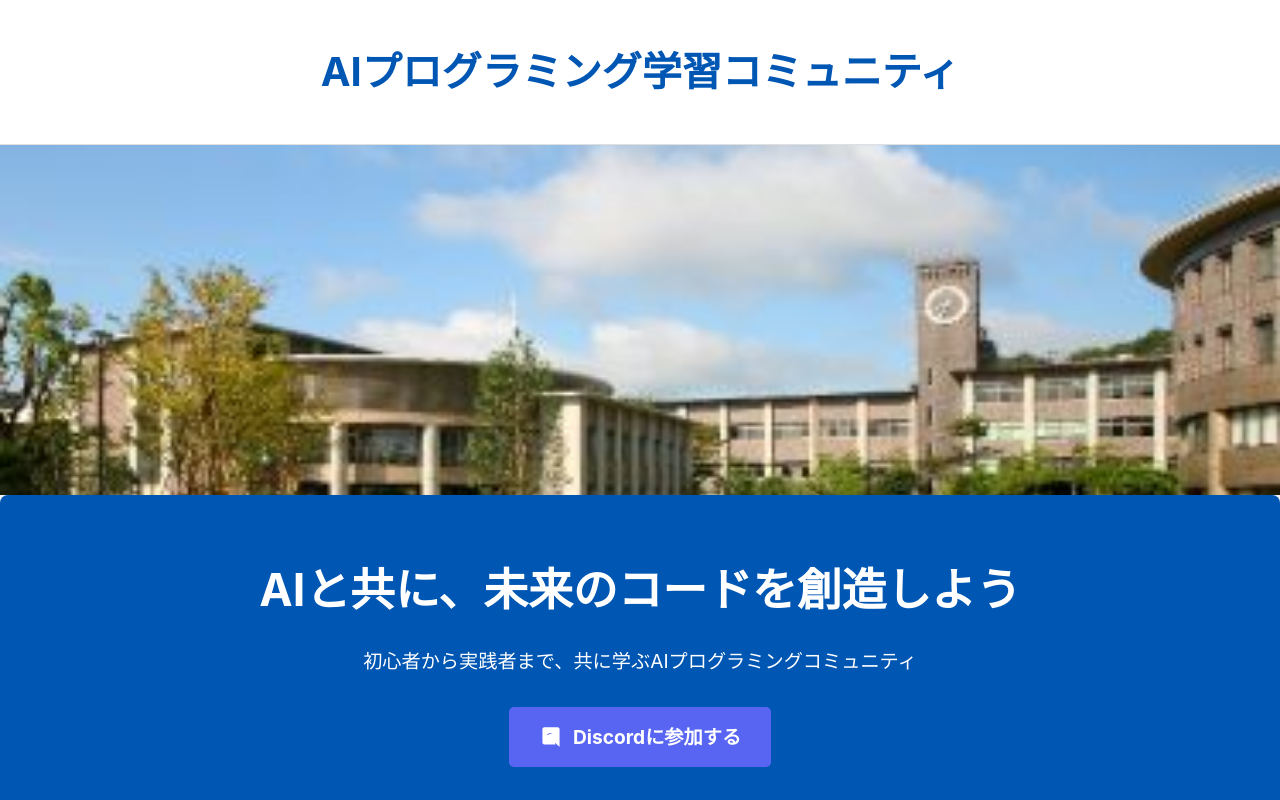
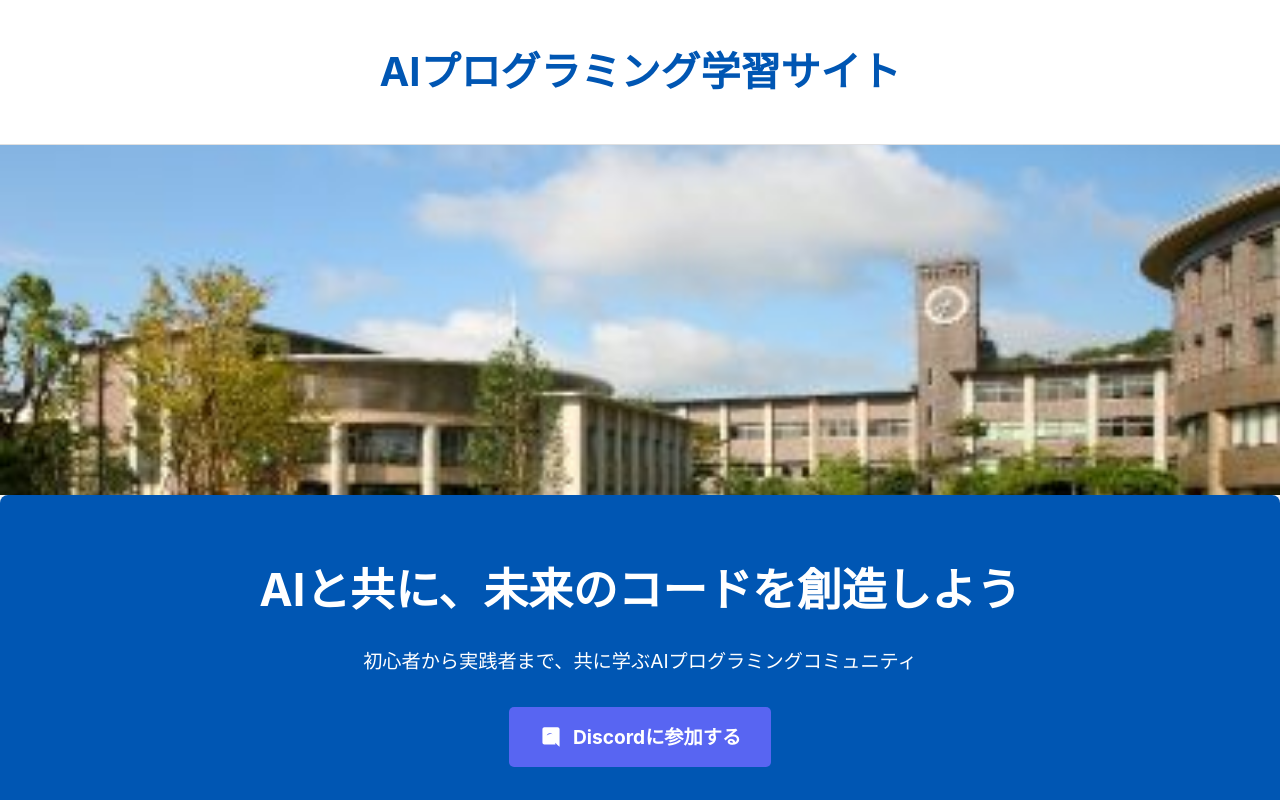
Before and after one commit to tmktmu/ai-lp-2, a plain HTML site: page index.html in a window 1280 px wide. Shown: the top 800 px of the page. Drawn offline with Linux system fonts and the light colour scheme.

Commit message:
2回目のコミット

```diff
--- a/index.html
+++ b/index.html
@@ -3,7 +3,7 @@
 <head>
     <meta charset="UTF-8">
     <meta name="viewport" content="width=device-width, initial-scale=1.0">
-    <title>AIプログラミング学習コミュニティ</title>
+    <title>AIプログラミング学習サイト</title>
     <style>
         body {
             font-family: -apple-system, BlinkMacSystemFont, "Segoe UI", Roboto, Helvetica, Arial, sans-serif;
@@ -131,7 +131,7 @@
 
     <header>
         <div class="container">
-            <h1>AIプログラミング学習コミュニティ</h1>
+            <h1>AIプログラミング学習サイト</h1>
         </div>
     </header>
 
@@ -208,7 +208,7 @@
 
     <footer>
         <div class="container">
-            <p>&copy; 2025 AIプログラミング学習コミュニティ. All Rights Reserved.</p>
+            <p>&copy; 2025 AIプログラミング学習サイト. All Rights Reserved.</p>
         </div>
     </footer>
 
```
